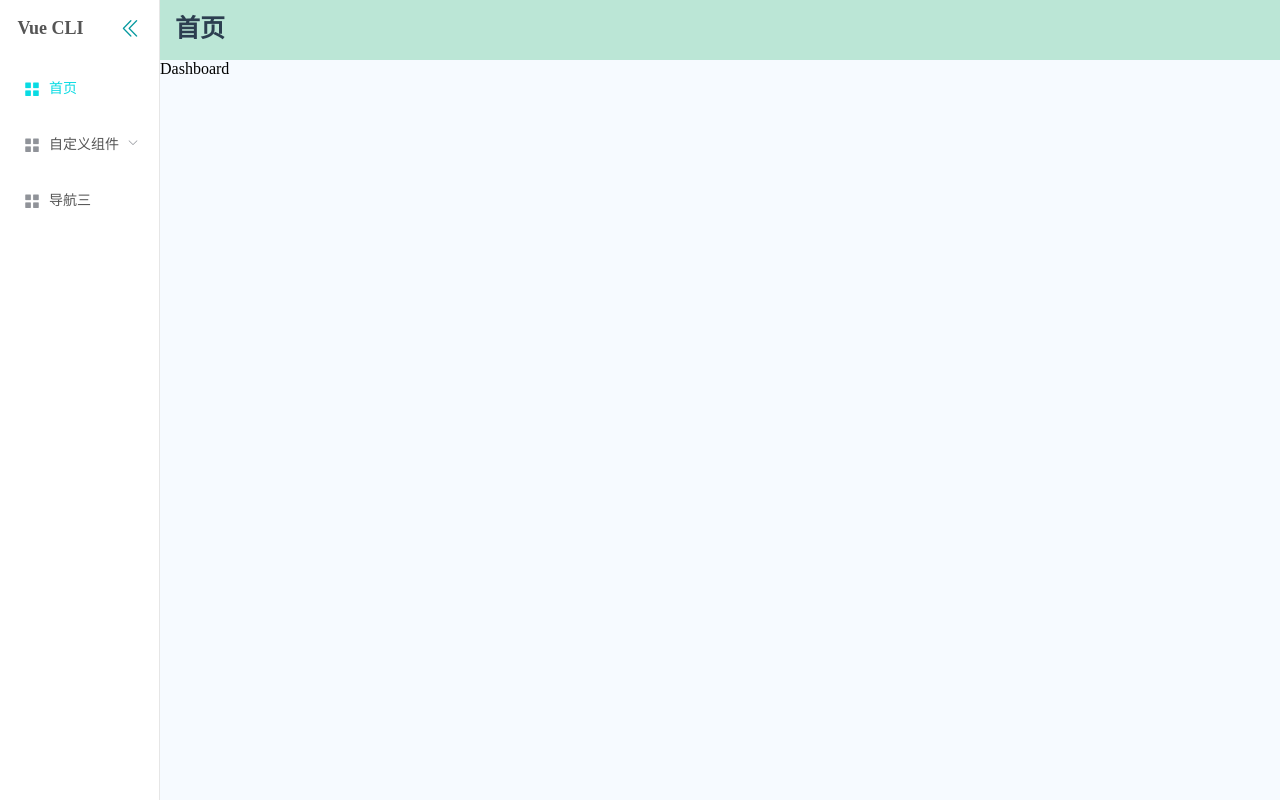
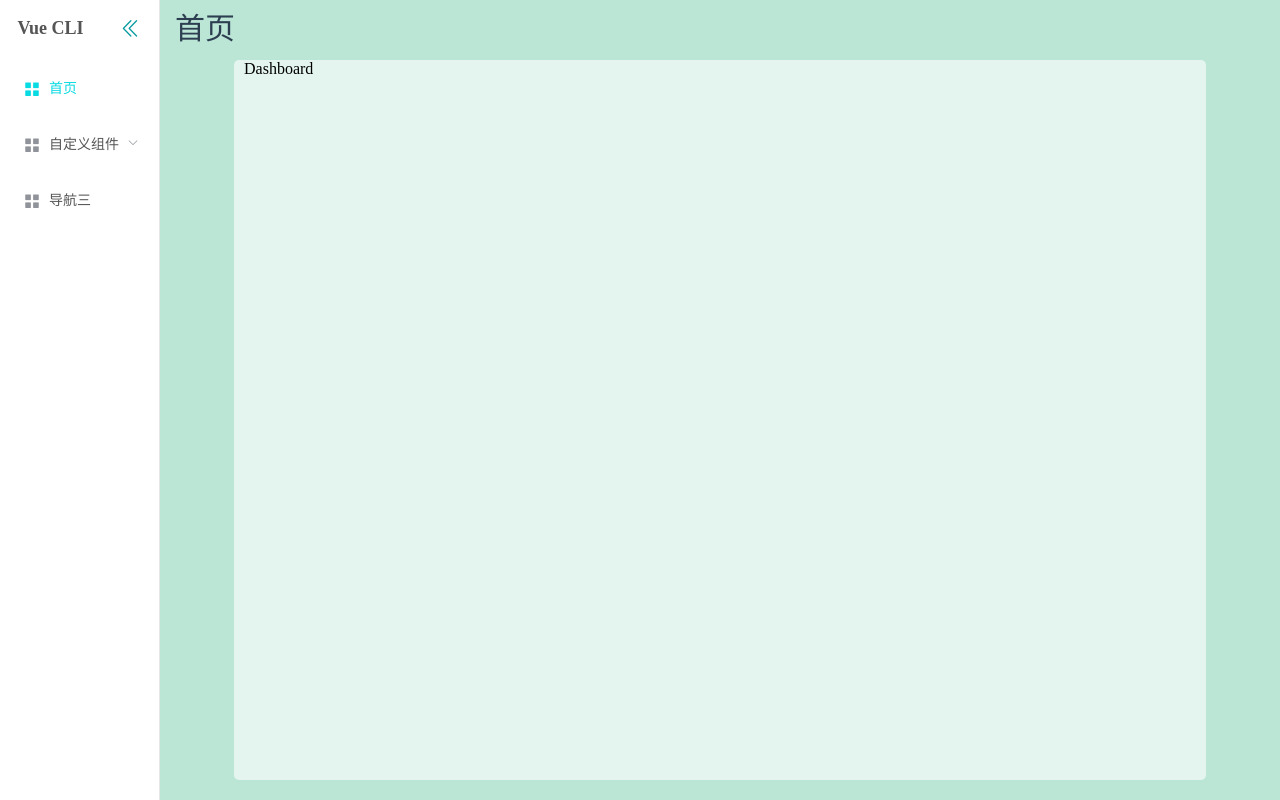
Before and after one commit to pmm0316/vue-cli-practice, a Vue app: page /#/dashboard in a window 1280 px wide. Built offline with nearby package versions, Linux system fonts and the light colour scheme.

Commit message:
给内容增加滚动条，重置样式

```diff
--- a/src/assets/style/index.scss
+++ b/src/assets/style/index.scss
@@ -1 +1,2 @@
 @import "./variables.scss";
+@import "./reset.scss";
--- /dev/null
+++ b/src/assets/style/reset.scss
@@ -0,0 +1,3 @@
+ol,ul {
+  list-style: none;
+}
--- a/src/views/Home.vue
+++ b/src/views/Home.vue
@@ -16,7 +16,9 @@
         <h3>{{menuName}}</h3>
       </div>
       <main class="content">
-        <router-view/>
+        <div class="wrapper">
+          <router-view/>
+        </div>
       </main>
     </el-col>
   </el-row>
@@ -88,14 +90,38 @@
         padding: 0 15px;
         h3 {
           line-height: 57px;
-          font-size: 25px;
+          font-size: 30px;
           color: #2c3e50;
+          font-weight: 300;
         }
       }
     }
     .content {
-      background-color: #F6FAFF;
+      /*background-color: #F6FAFF;*/
+      background-color: $color-theme;
       height: calc(100vh - 60px);
+      .wrapper {
+        width: 85%;
+        background-color: #e4f5ef;
+        border-radius: 5px;
+        margin: 0 auto;
+        padding: 0 10px;
+        height: calc(100vh - 80px);
+        overflow-y: scroll;
+      }
+      .wrapper::-webkit-scrollbar {/*滚动条整体样式*/
+        width: 5px;     /*高宽分别对应横竖滚动条的尺寸*/
+        height: 1px;
+      }
+      .wrapper::-webkit-scrollbar-thumb {/*滚动条里面小方块*/
+        border-radius: 10px;
+        -webkit-box-shadow: inset 0 0 5px rgba(0,0,0,0.4);
+        background: #eee;
+      }
+      .wrapper::-webkit-scrollbar-track {/*滚动条里面轨道*/
+        border-radius: 10px;
+        background: #e4f5ef;
+      }
     }
   }
 </style>
--- a/src/views/custom/Notify.vue
+++ b/src/views/custom/Notify.vue
@@ -3,6 +3,22 @@
     <header class="header">
       <h5>全局组件实战</h5>
     </header>
+    <el-divider></el-divider>
+    <div class="item img-wrapper">
+      <p class="title">用法</p>
+      <div>
+        <img src="../../assets/images/qjzj01.jpg">
+      </div>
+    </div>
+    <el-divider></el-divider>
+    <div class="item questions">
+      <p class="title">Questions</p>
+      <el-carousel :autoplay="false">
+        <el-carousel-item v-for="(item, i) in questions" :key="item.title">
+          <h3>{{i + 1}}. {{ item.content }}</h3>
+        </el-carousel-item>
+      </el-carousel>
+    </div>
     <el-button @click="handleNotify">tip</el-button>
   </div>
 </template>
@@ -10,6 +26,20 @@
 <script>
   export default {
     name: 'Notify',
+    data () {
+      return {
+        questions: [
+          {
+            title: 'question 1',
+            content: 'v-model语法糖解析'
+          },
+          {
+            title: 'question 2',
+            content: 'v-model语法糖解析'
+          }
+        ]
+      }
+    },
     methods: {
       handleNotify () {
         this.$notify({
@@ -24,11 +54,42 @@
 
 <style scoped lang="scss">
   .container {
+    padding: 10px;
+    .item {
+      text-align: center;
+      .title {
+        font-size: 25px;
+        padding-bottom: 10px;
+      }
+    }
     .header {
       h5 {
         font-size: 30px;
         text-align: center;
       }
     }
+    .img-wrapper {
+      margin-top: 25px;
+    }
+    .questions {}
+  }
+  .el-carousel{
+    width: 69%;
+    margin: 0 auto;
+  }
+  .el-carousel__item h3 {
+    color: #475669;
+    font-size: 18px;
+    opacity: 0.75;
+    line-height: 300px;
+    margin: 0;
+  }
+
+  .el-carousel__item:nth-child(2n) {
+    background-color: #99a9bf;
+  }
+
+  .el-carousel__item:nth-child(2n+1) {
+    background-color: #d3dce6;
   }
 </style>
```
Also changed, not shown: src/assets/images/qjzj01.jpg (added).
